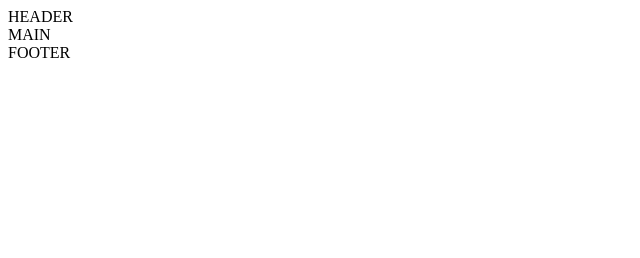
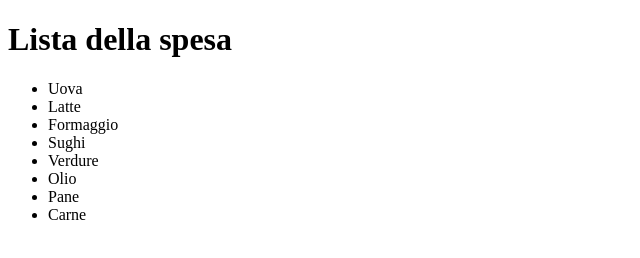
Before and after one commit to lorenz2396/js-lista-spesa, a plain HTML site: page index.html in a window 1280 px wide. Shown: the whole page, without its empty margins (0-640 px from the left). Drawn offline with Linux system fonts and the light colour scheme.

Commit message:
Lista della spesa

```diff
--- a/index.html
+++ b/index.html
@@ -15,19 +15,11 @@
     </head>
     <body>
 
-        <header>
-            HEADER
-        </header>
+        <h1>
+            Lista della spesa
+        </h1>
+        <ul id="grocery-list"></ul>
 
-        <main>
-            <div class="container">
-                MAIN
-            </div>
-        </main>
-
-        <footer>
-            FOOTER
-        </footer>
         <script src="js/scripts.js" type="text/javascript"></script>
     </body>
 </html>
--- a/js/scripts.js
+++ b/js/scripts.js
@@ -0,0 +1,27 @@
+const listaSpesa = [
+    'Uova',
+    'Latte',
+    'Formaggio',
+    'Sughi',
+    'Verdure',
+    'Olio',
+    'Pane',
+    'Carne'
+]
+
+let index = 0;
+
+const ul = document.getElementById('grocery-list');
+
+while(index < listaSpesa.length) {
+
+    console.log(index, listaSpesa[index])
+
+    ul.innerHTML += `
+    <li>
+        ${listaSpesa[index]}
+    </li>
+`;
+
+index++;
+}
```
Also changed, not shown: 1 other file.
